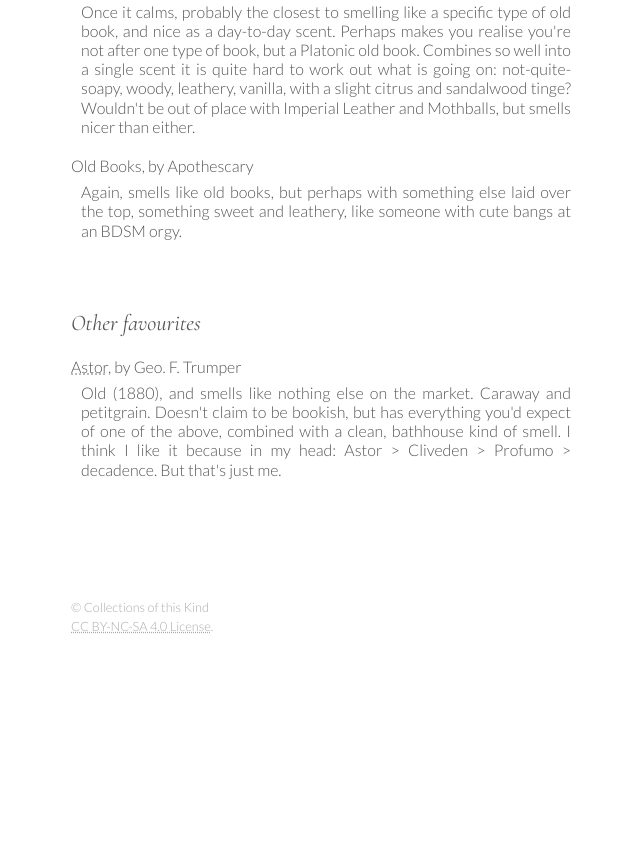
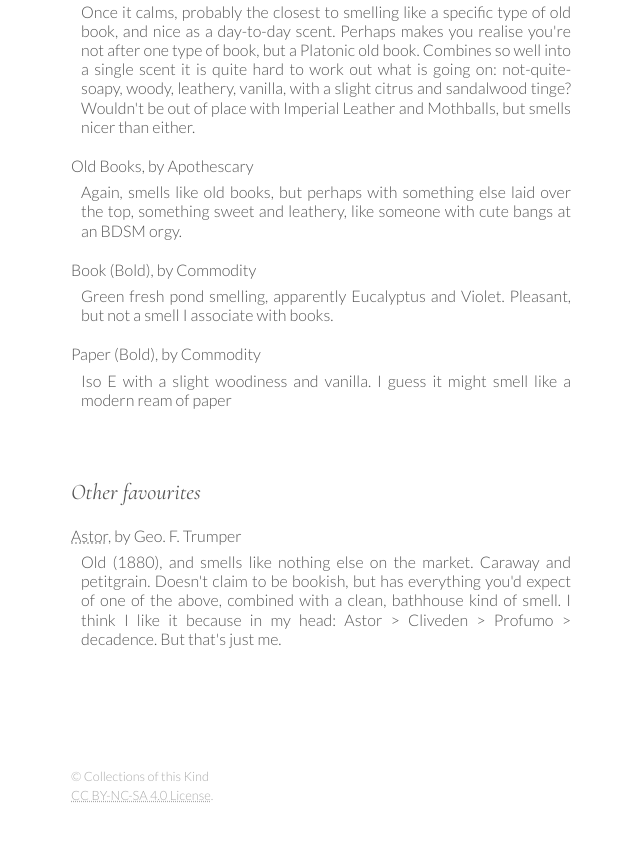
Before and after one commit to CollectionsOfThisKind/collectionsofthiskind.github.io, a Jekyll site: the page built from pages/lists/lists/perfumes.html, in a window 1280 px wide and 900 px high, scrolled down 1240 px. Shown: the top 841 px of the window, without its empty margins (179-819 px from the left). Built offline with Jekyll 4.4.1, drawn with Linux system fonts in a browser that asks for light colours; before the commit the page ends 1986 px from its top, so only the background shows below that.

Commit message:
Add files via upload

```diff
--- a/pages/lists/lists/perfumes.html
+++ b/pages/lists/lists/perfumes.html
@@ -43,6 +43,10 @@
 <dt><span class=edit id='20240412'>Old Books, by Apothescary</span></dt><dd><span class=edit id='20240412'>Again, smells like old books, but perhaps with something else laid over the top, something sweet and leathery, like
 someone with cute bangs at an BDSM orgy.</span></dd>
 
+<dt><span class=edit id='20250326'>Book (Bold), by Commodity</span></dt><dd><span class=edit id='20250326'>Green fresh pond smelling, apparently Eucalyptus and Violet. Pleasant, but not a smell I associate with books.</span></dd>
+
+<dt><span class=edit id='20250326'>Paper (Bold), by Commodity</span></dt><dd><span class=edit id='20250326'>Iso E with a slight woodiness and vanilla. I guess it might smell like a modern ream of paper</span></dd>
+
 
 </dl>
 <h2>Other favourites</h2>
```
